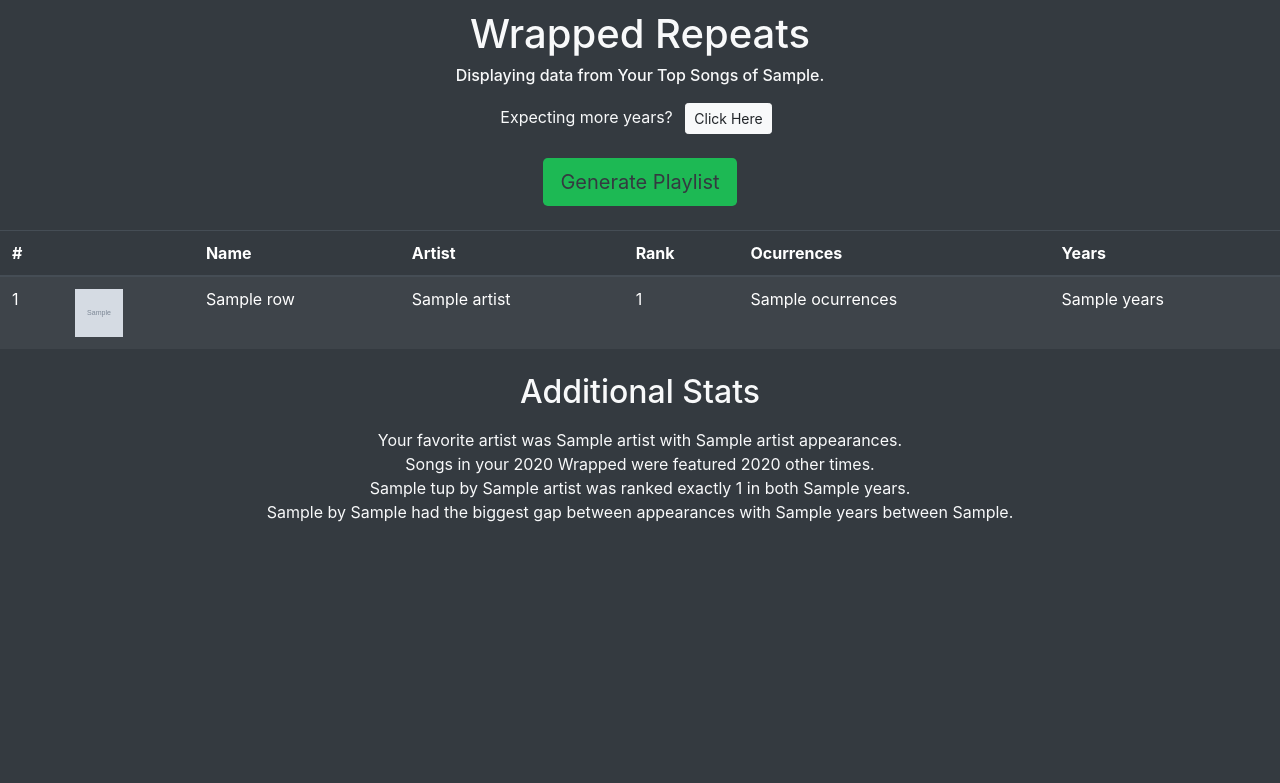
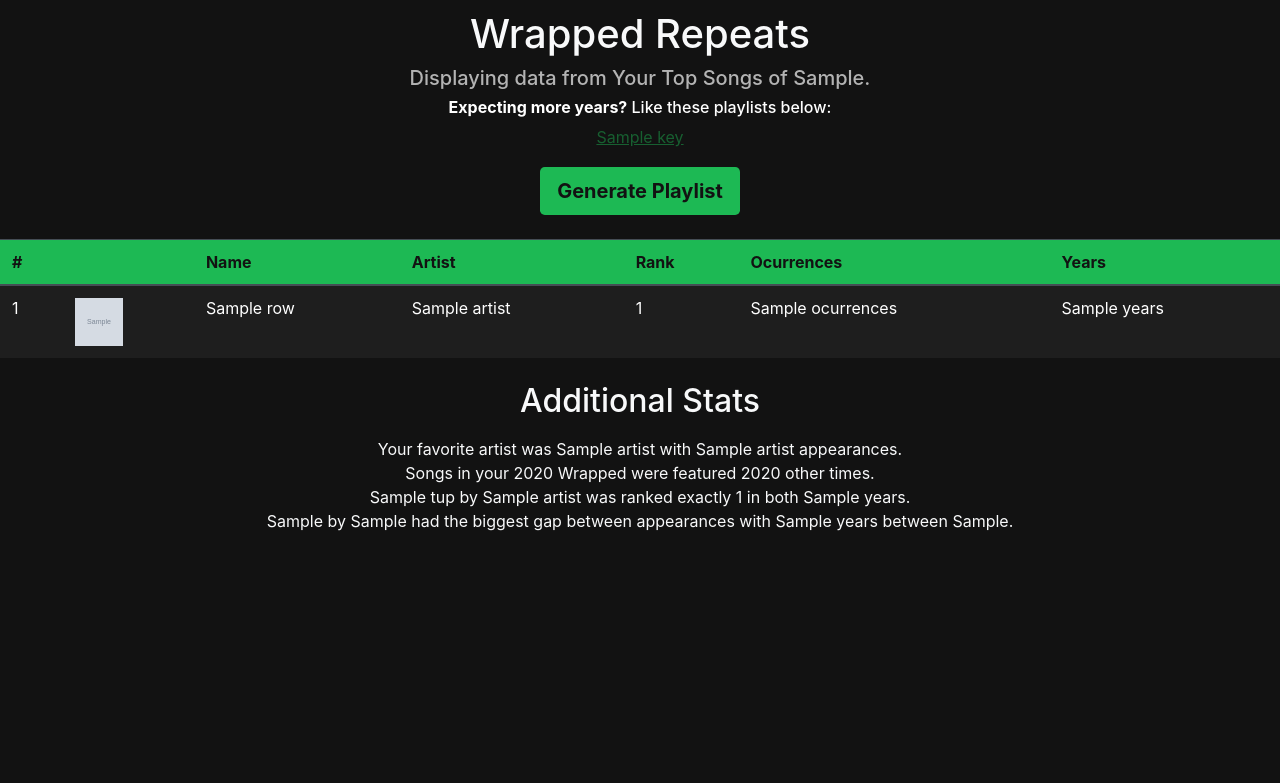
Before and after one commit to bbrown430/repeatreceipts, a Flask app: template templates/base.html in a window 1280 px wide. Shown: the top 783 px of the page. Run offline with Flask 2, Linux system fonts and the light colour scheme; the template is opened without the code that fills it: most values are stand-ins (such as "Sample title", 1, 10 or a date in 2020); grey boxes marked "Sample" are stand-in pictures; parts of the project's set-up code (start-up, migrations or seed data) failed here and were passed over; some libraries are stand-ins or nearby versions.

Commit message:
UI and color changes

```diff
--- a/app.py
+++ b/app.py
@@ -1,7 +1,6 @@
 from flask import Flask, request, url_for, session, redirect, render_template
 import spotipy
 from spotipy.oauth2 import SpotifyOAuth
-import time
 import os
 from flask_session import Session
 
@@ -90,7 +89,7 @@ def wrappedRepeats():
                 })
             return rows
 
-        return render_template("base.html", rows=maindata(rawdata), funStats=funStats(rawdata), years_string=years_string)
+        return render_template("base.html", rows=maindata(rawdata), funStats=funStats(rawdata), years_string=years_string, wrappedPlaylists=wrappedPlaylists,wrappedLinks=wrappedLinks)
 
 
 @app.route('/makeplaylist')
--- a/templates/base.html
+++ b/templates/base.html
@@ -5,18 +5,22 @@
     <script src="https://stackpath.bootstrapcdn.com/bootstrap/4.5.2/js/bootstrap.min.js"></script>
     <link rel="shortcut icon" type="image/x-icon" href="{{ url_for('static', filename='favicon.ico') }}">
 </head>
-<body class="bg-dark">
+<body style="background-color: #121212;">
     <div style="padding:10px 0px 10px 0px">
         <h1 class="text-center text-light" >Wrapped Repeats</h1>
-        <h6 class="text-center text-light" >Displaying data from Your Top Songs of {{ years_string }}.</h6>
+        <h5 class="text-center" style="color: #B3B3B3" >Displaying data from Your Top Songs of {{ years_string }}.</h5>
+    {% if wrappedLinks %}
+        <h6 class="text-center" style="padding:0px;"><span style="color: #ffffff; font-weight: bold;">Expecting more years?</span><span style="color: #ffffff"> Like these playlists below:</span></h6>
+        <p class="text-center text-light=" style="padding:0px; margin:0px">
+        {% for key, value in wrappedLinks.items() %}
+                <a style = "text-decoration: underline; color: #1db95477" href="{{ url_for(value)}}" target="_blank">{{key}}</a>
+            {% endfor %}
+        {% endif %}
+        </p>
     </div>
-    <p class="text-center text-light"> Expecting more years?
-        <a class="text-light" href="{{ url_for('followmore') }}" style="text-decoration: none;">
-            <button type="button" class="btn btn-sm btn-light mx-2">Click Here</button>
-        </a>
-    </p>
 
-    <button type="button" class="btn btn-lg text-dark mt-4 mb-4" style="background-color: #1Db954; display: block; margin: auto;" onclick="buttonClicked()">Generate Playlist</button>
+
+    <button type="button" class="btn btn-lg mt-2 mb-4" style="background-color: #1Db954; display: block; margin: auto; color:#121212; font-weight: bold;" onclick="buttonClicked()">Generate Playlist</button>
     <script>
         function buttonClicked() {
             fetch('/makeplaylist')
@@ -26,9 +30,9 @@
                 })
         }
       </script>
-        <table class="table table-striped table-dark">
-        <thead class="thead-dark">
-            <tr>
+        <table class="table table-dark table-striped" style="background-color: #121212">
+        <thead style="background-color: #1Db954; color:#121212">
+            <tr >
                 <th>#</th>
                 <th></th>
                 <th>Name</th>
```
